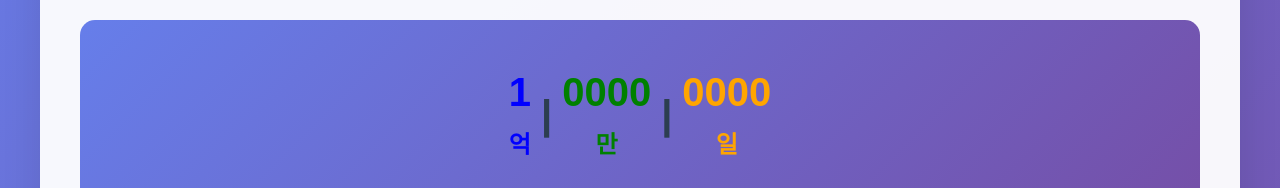
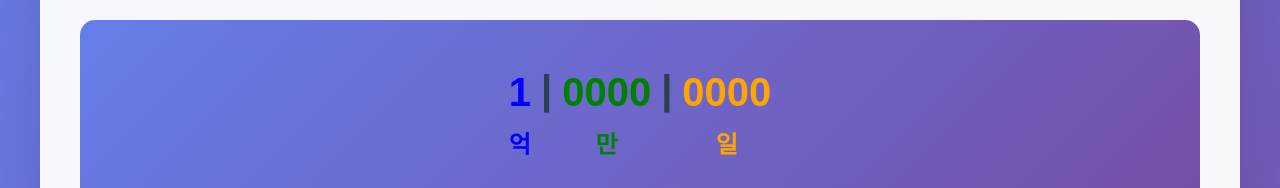
Before and after one commit to Santamusik/math_big_num, a plain HTML site: page page4.html in a window 1280 px wide. Shown: the part 322-510 px from the top of the page. Drawn offline with Linux system fonts and the light colour scheme.

Commit message:
구분자 높이 조정 - separator 스타일 개선하여 숫자 높이에 맞춤

```diff
--- a/style.css
+++ b/style.css
@@ -618,6 +618,8 @@ h2 {
   color: #2c3e50;
   font-weight: bold;
   margin: 0 5px;
+  align-self: flex-start;
+  line-height: 1;
 }
 
 .number-with-labels {
```
